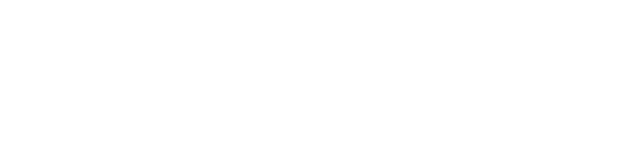
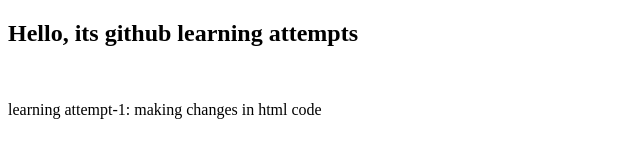
Before and after one commit to dupolaris/learning-react-native, a plain HTML site: page index.html in a window 1280 px wide. Shown: the whole page, without its empty margins (0-640 px from the left). Drawn offline with Linux system fonts and the light colour scheme.

Commit message:
added first html tags in body of index.html

```diff
--- a/index.html
+++ b/index.html
@@ -7,6 +7,7 @@
     <title>Document</title>
 </head>
 <body>
-
+    <h2>Hello, its github learning attempts</h2><br>
+    <p>learning attempt-1: making changes in html code</p>
 </body>
 </html>
```
